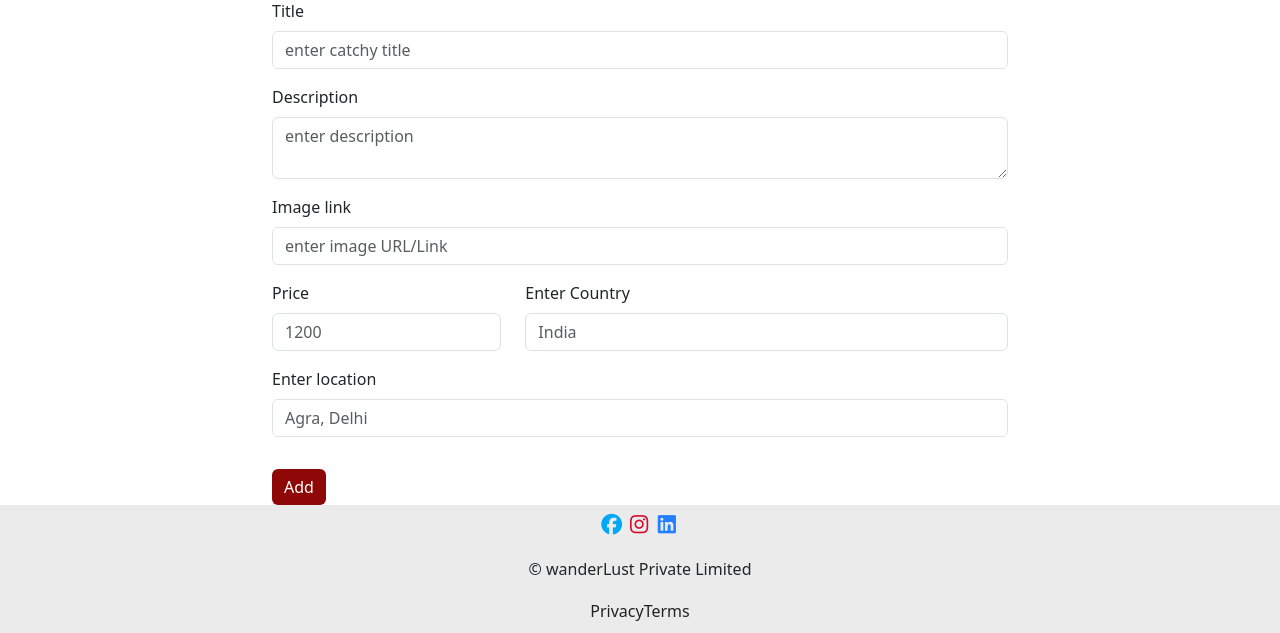
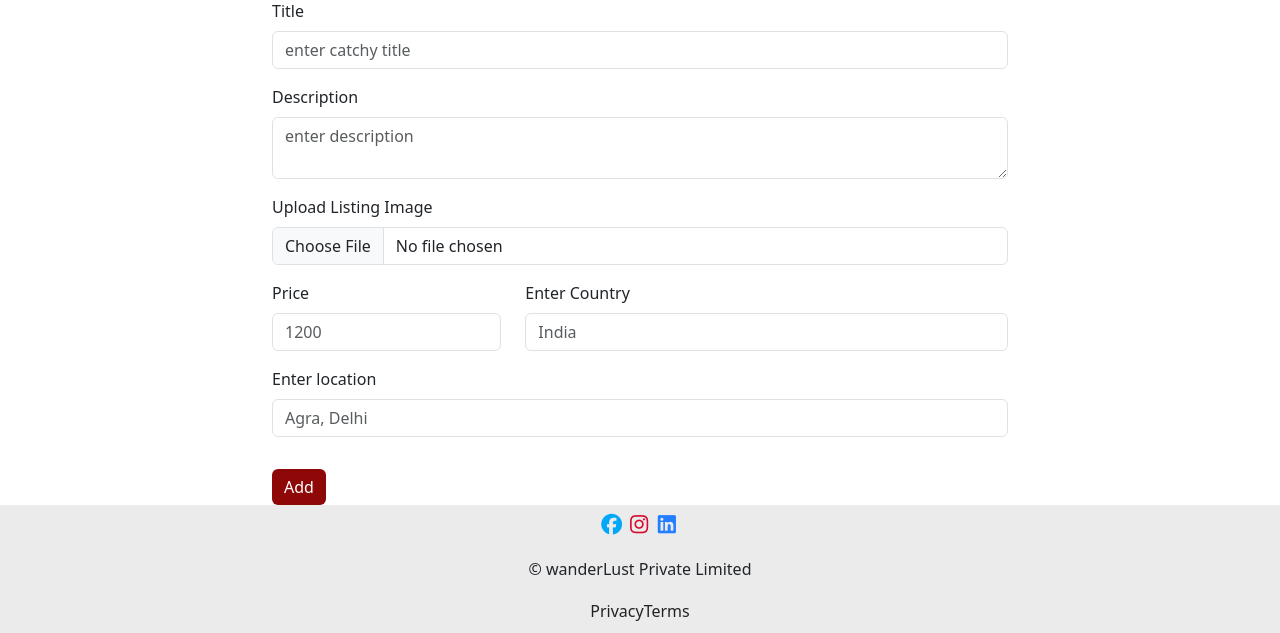
Before and after one commit to nikhilkumar241-source/NikStays, a Node server app: page /listings/new in a window 1280 px wide. Shown: the part 198-831 px from the top of the page. Run offline with Node 20, Linux system fonts and the light colour scheme; the visitor is signed in with stand-in values (Sample User, id 1); some libraries are stand-ins or nearby versions.

Commit message:
npm-cloudineary

```diff
--- a/app.js
+++ b/app.js
@@ -1,3 +1,8 @@
+if(process.env.NODE_ENV != "production") {
+  require("dotenv").config();
+}
+
+
 const express = require("express");
 const app = express();
 const mongoose = require("mongoose");
@@ -34,6 +39,8 @@ async function main() {
 // Middleware & View Engine Setup
 app.set("view engine", "ejs");
 app.set("views", path.join(__dirname, "views"));
+
+
 app.use(express.urlencoded({ extended: true }));
 app.use(methodOverride("_method"));
 app.engine("ejs", ejsMate);
--- a/package.json
+++ b/package.json
@@ -12,7 +12,9 @@
   },
   "dependencies": {
     "bcrypt": "^6.0.0",
+    "cloudinary": "^2.10.0",
     "connect-flash": "^0.1.1",
+    "dotenv": "^17.4.2",
     "ejs": "^5.0.1",
     "ejs-mate": "^4.0.0",
     "express": "^5.2.1",
@@ -20,6 +22,7 @@
     "joi": "^18.2.1",
     "method-override": "^3.0.0",
     "mongoose": "^9.4.1",
+    "multer": "^2.2.0",
     "passport": "^0.7.0",
     "passport-local": "^1.0.0",
     "passport-local-mongoose": "^9.1.0"
--- a/views/listings/new.ejs
+++ b/views/listings/new.ejs
@@ -3,7 +3,7 @@
   <div class="col-8 offset-2">
     <br/><br/>
     <h3>Create a New Listing</h3>
-    <form method="POST" action="/listings" novalidate class="needs-validation">
+  <form method="POST" action="/listings" novalidate class="needs-validation" enctype="multipart/form-data">
 
       <div class="mb-3">
         <label for="title" class="form-label">Title</label>
@@ -18,9 +18,8 @@
       </div>
 
       <div class="mb-3">
-        <label for="image" class="form-label">Image link</label>
-        <input name="listing[image][url]" placeholder="enter image URL/Link" type="text" class="form-control" required/>
-        <div class="invalid-feedback">Please enter a valid image URL.</div>
+        <label for="image" class="form-label">Upload Listing Image</label>
+        <input name="listing[image]" type="file" class="form-control" required/>
       </div>
 
       <div class="row">
```
Also changed, not shown: routes/listing.js (+10 -4 lines), 3 other files.
